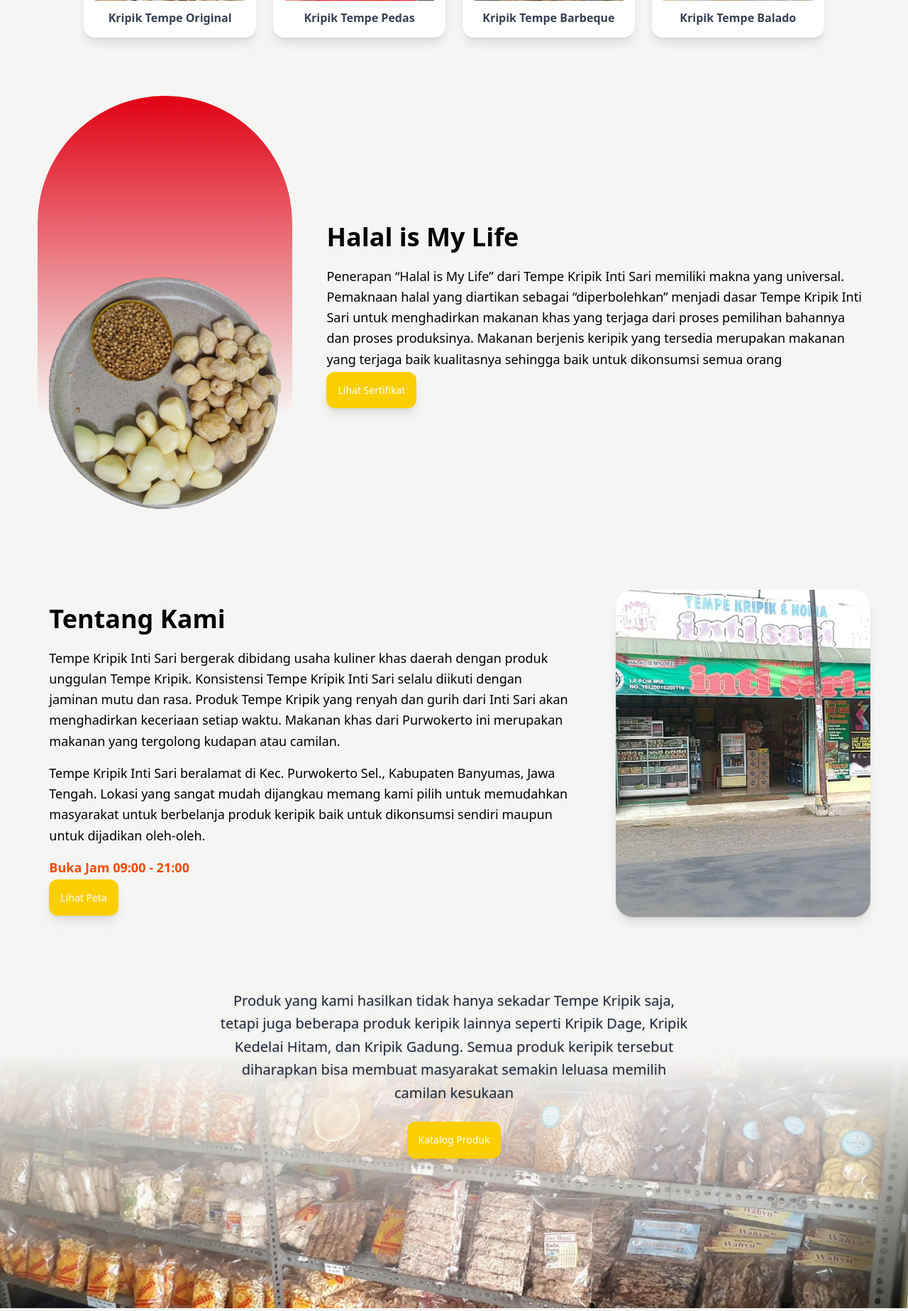
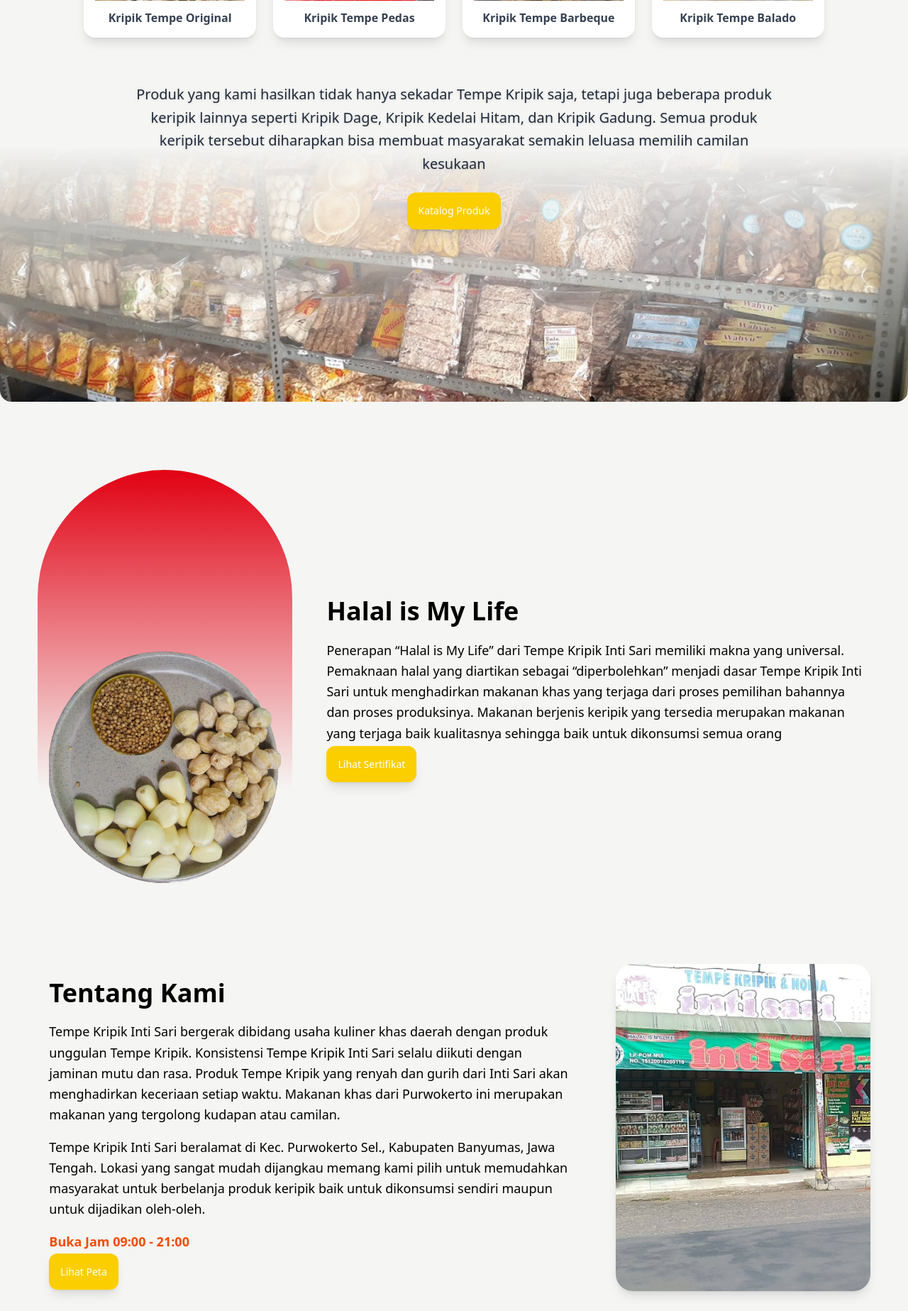
Before and after one commit to M-Fathul/Kripik-Tempe-Inti-Sari, a Laravel app: page / in a window 1280 px wide. Shown: the part 585-2432 px from the top of the page at 71% size. Run offline with Laravel 12, Linux system fonts and the light colour scheme; style sheets or scripts are compiled from the project's sources; parts of the project's set-up code (start-up, migrations or seed data) failed here and were passed over.

Commit message:
fix handel error

```diff
--- a/resources/views/user/homepage.blade.php
+++ b/resources/views/user/homepage.blade.php
@@ -13,22 +13,22 @@
         </section>
 
         <!-- PRODUK UTAMA -->
-<section id="produk" class="bg-red-600 text-white rounded-3xl mx-auto w-11/12 mt-16 relative h-65 md:h-60 overflow-visible pt-8">
+        <section id="produk"
+            class="bg-red-600 text-white rounded-3xl mx-auto w-11/12 mt-16 relative h-65 md:h-60 overflow-visible pt-8">
             <div class="flex flex-col items-center">
                 <h2 class="text-2xl font-semibold text-yellow-300 justify-center">Produk Utama</h2>
             </div>
             <div class="absolute inset-x-0 bottom-0 translate-y-1/2 mt-6 w-11/12 mx-auto">
-        <div id="produk-scroll"
-            class="flex md:grid md:grid-cols-4 p-4 gap-6
+                <div id="produk-scroll" class="flex md:grid md:grid-cols-4 p-4 gap-6
                         overflow-x-auto md:overflow-visible
                         snap-x snap-mandatory scroll-smooth
                         no-scrollbar">
                     @php
                         $utama = [
-                    ['img'=>'logo.jpg','nama'=>'Kripik Tempe Original'],
-                    ['img'=>'kripik_dage.jpg','nama'=>'Kripik Tempe Pedas'],
-                    ['img'=>'sale_goreng.jpg','nama'=>'Kripik Tempe Barbeque'],
-                    ['img'=>'bolu_ketapang.jpg','nama'=>'Kripik Tempe Balado'],
+                            ['img' => 'logo.jpg', 'nama' => 'Kripik Tempe Original'],
+                            ['img' => 'kripik_dage.jpg', 'nama' => 'Kripik Tempe Pedas'],
+                            ['img' => 'sale_goreng.jpg', 'nama' => 'Kripik Tempe Barbeque'],
+                            ['img' => 'bolu_ketapang.jpg', 'nama' => 'Kripik Tempe Balado'],
                         ];
                     @endphp
 
@@ -37,8 +37,7 @@
                                 bg-white text-gray-700 rounded-2xl p-4 shadow-lg flex flex-col items-center">
 
                             <div class="w-full h-48 rounded-t-xl mb-3">
-                    <img src="/assets/{{ $item['img'] }}"
-                        class="w-full h-full rounded-t-xl object-cover">
+                                <img src="/assets/{{ $item['img'] }}" class="w-full h-full rounded-t-xl object-cover">
                             </div>
                             <p class="font-bold">{{ $item['nama'] }}</p>
                         </div>
@@ -46,13 +45,11 @@
                 </div>
                 <div class="flex flex-col items-center">
                     <div class="flex justify-center gap-2 mt-2">
-                <button onclick="scrollProduk(-1)"
-                    class="md:hidden z-10
+                        <button onclick="scrollProduk(-1)" class="md:hidden z-10
                             bg-white/90 rounded-full p-3 shadow text-black">
                             ‹
                         </button>
-                <button onclick="scrollProduk(1) "
-                    class="md:hidden z-10
+                        <button onclick="scrollProduk(1) " class="md:hidden z-10
                             bg-white/90 rounded-full p-3 shadow text-black">
                             ›
                         </button>
@@ -61,19 +58,52 @@
             </div>
         </section>
 
-<section id="halal" class="w-11/12 mx-auto mt-52 grid grid-cols-1 md:grid-cols-3 gap-12 items-center">
+        <section class="relative w-full mx-auto mt-70 ">
 
-    <div class="md:col-span-1 bg-linear-to-b from-primary via-primary/0 to-primary/0 via-75% h-[600px] rounded-full p-4 flex items-end justify-center">
+            <!-- BACKGROUND GAMBAR -->
+            <div class="relative">
+                <img src="/assets/etalase.png" class="w-full h-full object-cover rounded-b-2xl">
+
+                <div class="absolute top-0 left-0 w-full h-full
+                        bg-linear-to-b from-background via-background/40 to-transparent via-60%">
+                </div>
+            </div>
+
+            <!-- TEKS DI POSISI TIDAK FULL DI ATAS GAMBAR -->
+            <div class="absolute inset-0 top-0 -translate-y-4/5 md:-translate-y-1/4 flex flex-col items-center text-center">
+                <p class="leading-relaxed md:text-xl text-gray-800 max-w-4xl drop-shadow">
+                    Produk yang kami hasilkan tidak hanya sekadar Tempe Kripik saja, tetapi juga beberapa produk keripik
+                    lainnya seperti Kripik Dage, Kripik Kedelai Hitam, dan Kripik Gadung. Semua produk keripik tersebut
+                    diharapkan bisa membuat masyarakat semakin leluasa memilih camilan kesukaan
+                </p>
+
+                <a href="{{ route('katalog.index') }}" type="button"
+                    class="bg-secondary text-white px-4 py-4 rounded-xl text-sm hover:bg-yellow-500 mt-6 shadow-lg">
+                    Katalog Produk
+                </a>
+
+            </div>
+
+        </section>
+
+        <section id="halal" class="w-11/12 mx-auto mt-24 grid grid-cols-1 md:grid-cols-3 gap-12 items-center">
+
+            <div
+                class="md:col-span-1 bg-linear-to-b from-primary via-primary/0 to-primary/0 via-75% h-[600px] rounded-full p-4 flex items-end justify-center">
                 <img src="/assets/halal.png" class="w-full md:w-auto h-[330px] object-cover">
             </div>
             <div class="md:col-span-2">
                 <h2 class="text-4xl font-bold mb-4 leading-snug">Halal is My Life</h2>
 
                 <p class="leading-relaxed md:text-lg mb-4">
-            Penerapan “Halal is My Life” dari Tempe Kripik Inti Sari memiliki makna yang universal. Pemaknaan halal yang diartikan sebagai “diperbolehkan” menjadi dasar Tempe Kripik Inti Sari untuk menghadirkan makanan khas yang terjaga dari proses pemilihan bahannya dan proses produksinya. Makanan berjenis keripik yang tersedia merupakan makanan yang terjaga baik kualitasnya sehingga baik untuk dikonsumsi semua orang
+                    Penerapan “Halal is My Life” dari Tempe Kripik Inti Sari memiliki makna yang universal. Pemaknaan halal
+                    yang diartikan sebagai “diperbolehkan” menjadi dasar Tempe Kripik Inti Sari untuk menghadirkan makanan
+                    khas yang terjaga dari proses pemilihan bahannya dan proses produksinya. Makanan berjenis keripik yang
+                    tersedia merupakan makanan yang terjaga baik kualitasnya sehingga baik untuk dikonsumsi semua orang
                 </p>
 
-        <a href="https://bpjph.halal.go.id/sertifikat-halal/sertifikat?nama_pelaku_usaha=KRIPIK+TEMPE+INTISARI&page=1" target="_blank" type="button"
+                <a href="https://bpjph.halal.go.id/sertifikat-halal/sertifikat?nama_pelaku_usaha=KRIPIK+TEMPE+INTISARI&page=1"
+                    target="_blank" type="button"
                     class="bg-secondary text-white px-4 py-4 rounded-xl text-sm hover:bg-yellow-500 mt-6 shadow-lg">
                     Lihat Sertifikat
                 </a>
@@ -87,11 +117,16 @@
                 <h2 class="text-4xl font-bold mb-4 leading-snug">Tentang Kami</h2>
 
                 <p class="leading-relaxed md:text-lg mb-4">
-            Tempe Kripik Inti Sari bergerak dibidang usaha kuliner khas daerah dengan produk unggulan Tempe Kripik. Konsistensi Tempe Kripik Inti Sari selalu diikuti dengan jaminan mutu dan rasa. Produk Tempe Kripik yang renyah dan gurih dari Inti Sari akan menghadirkan keceriaan setiap waktu. Makanan khas dari Purwokerto ini merupakan makanan yang tergolong kudapan atau camilan.
+                    Tempe Kripik Inti Sari bergerak dibidang usaha kuliner khas daerah dengan produk unggulan Tempe Kripik.
+                    Konsistensi Tempe Kripik Inti Sari selalu diikuti dengan jaminan mutu dan rasa. Produk Tempe Kripik yang
+                    renyah dan gurih dari Inti Sari akan menghadirkan keceriaan setiap waktu. Makanan khas dari Purwokerto
+                    ini merupakan makanan yang tergolong kudapan atau camilan.
                 </p>
 
                 <p class="leading-relaxed md:text-lg">
-            Tempe Kripik Inti Sari beralamat di Kec. Purwokerto Sel., Kabupaten Banyumas, Jawa Tengah. Lokasi yang sangat mudah dijangkau memang kami pilih untuk memudahkan masyarakat untuk berbelanja produk keripik baik untuk dikonsumsi sendiri maupun untuk dijadikan oleh-oleh.
+                    Tempe Kripik Inti Sari beralamat di Kec. Purwokerto Sel., Kabupaten Banyumas, Jawa Tengah. Lokasi yang
+                    sangat mudah dijangkau memang kami pilih untuk memudahkan masyarakat untuk berbelanja produk keripik
+                    baik untuk dikonsumsi sendiri maupun untuk dijadikan oleh-oleh.
                 </p>
 
                 <p class="font-semibold text-orange-600 my-4 text-lg">Buka Jam 09:00 - 21:00</p>
@@ -103,37 +138,11 @@
             </div>
 
             <!-- Gambar portrait -->
-    <img src="/assets/toko.jpg"
-         class="md:w-auto h-full object-cover rounded-3xl shadow-lg md:col-span-1">
+            <img src="/assets/toko.jpg" class="md:w-auto h-full object-cover rounded-3xl shadow-lg md:col-span-1">
         </section>
     </div>
     <!-- KATALOG PRODUK -->
-<section class="relative w-full mx-auto mt-48">
 
-    <!-- BACKGROUND GAMBAR -->
-    <div class="relative">
-        <img src="/assets/etalase.png"
-             class="w-full h-full object-cover">
-
-        <div class="absolute top-0 left-0 w-full h-full
-                    bg-linear-to-b from-background via-background/40 to-transparent via-60%">
-        </div>
-    </div>
-
-    <!-- TEKS DI POSISI TIDAK FULL DI ATAS GAMBAR -->
-    <div class="absolute inset-0 top-0 -translate-y-4/5 md:-translate-y-1/4 flex flex-col items-center text-center">
-        <p class="leading-relaxed md:text-xl text-gray-800 max-w-2xl drop-shadow">
-            Produk yang kami hasilkan tidak hanya sekadar Tempe Kripik saja, tetapi juga beberapa produk keripik lainnya seperti Kripik Dage, Kripik Kedelai Hitam, dan Kripik Gadung. Semua produk keripik tersebut diharapkan bisa membuat masyarakat semakin leluasa memilih camilan kesukaan
-        </p>
-
-        <a href="{{ route('katalog.index') }}" type="button"
-            class="bg-secondary text-white px-4 py-4 rounded-xl text-sm hover:bg-yellow-500 mt-6 shadow-lg">
-            Katalog Produk
-        </a>
-
-    </div>
-
-</section>
 
 
 @endsection
```
Also changed, not shown: resources/views/user/catalog.blade.php (+6 -5 lines), public/assets/image_no.png (added), 1 other file. Lines whose indentation alone changed are shown as unchanged.
